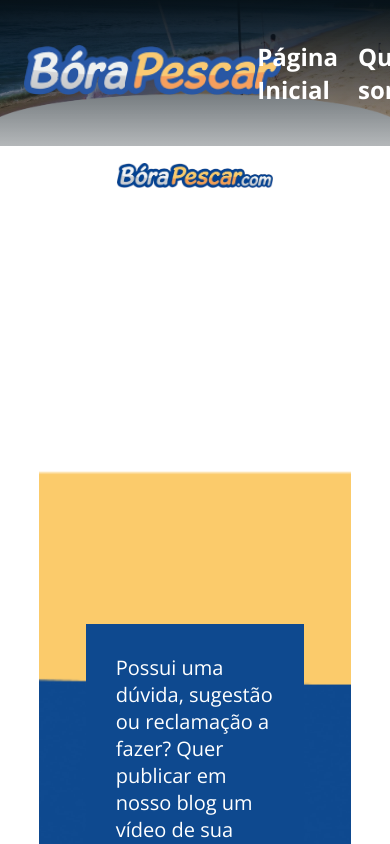
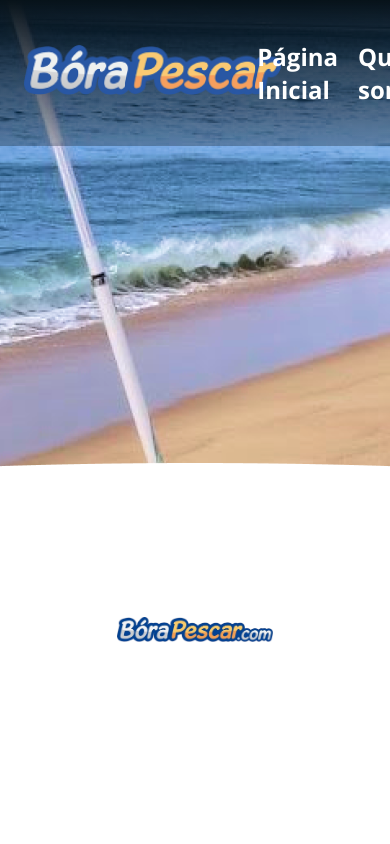
Before and after one commit to marianakaori/bora-pescar-redesign, a React (Vite) app: page /contact in a window 390 px wide. Shown: the top 844 px of the page. Built offline with nearby package versions, Linux system fonts and the light colour scheme; a web font is replaced by a local one.

Commit message:
ajuste responsividade img background

```diff
--- a/src/pages/Contact/contact.css
+++ b/src/pages/Contact/contact.css
@@ -1,3 +1,12 @@
+img-container{
+    width: 100%;
+    overflow: hidden;
+    position: relative;
+    z-index: -1;
+    display: flex;
+    justify-content: center;
+}
+
 .contact-page {
     text-align: center;
 }
--- a/src/pages/Contact/contact.jsx
+++ b/src/pages/Contact/contact.jsx
@@ -6,7 +6,9 @@ import './contact.css';
 const Contact = () => {
     return (
         <div className="contact-page">
-            <img className="img-background" src={marPescadoresBackground} alt="Imagem de dois pescadores com varinhas estendidas na areia que estão olhando para o mar" />
+            <div className="img-container">
+                <img className="img-background" src={marPescadoresBackground} alt="Imagem de dois pescadores com varinhas estendidas na areia que estão olhando para o mar" />
+            </div>
             <img className="logo-bora-pescar" src={logo} alt="Logo do Bora Pescar" />
             <div className="contact-container">
                 <div className="contact-text">
--- a/src/pages/Home/home.css
+++ b/src/pages/Home/home.css
@@ -1,7 +1,10 @@
-.img-background {
+.img-container {
     width: 100%;
+    overflow: hidden;
     position: relative;
     z-index: -1;
+    display: flex;
+    justify-content: center;
 }
 
 .cards-categoria-container {
--- a/src/pages/Home/home.jsx
+++ b/src/pages/Home/home.jsx
@@ -11,7 +11,9 @@ import './home.css';
 const Home = () => {
     return (
         <div>
-            <img className="img-background" src={marBackground} alt="Imagem do mar no pôr do sol, com as cores predominantemente azuis e laranjas" />
+            <div className='img-container'>
+                <img className="img-background" src={marBackground} alt="Imagem do mar no pôr do sol, com as cores predominantemente azuis e laranjas" />
+            </div>
             <div className="search-container">
                 <img src={logo} alt="Logo do Bora Pescar"   className="title-image" />
                 <input type="text" placeholder="Digite sua busca aqui..." className="search-input"/>
```
